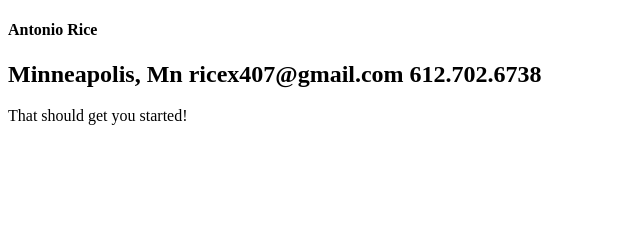
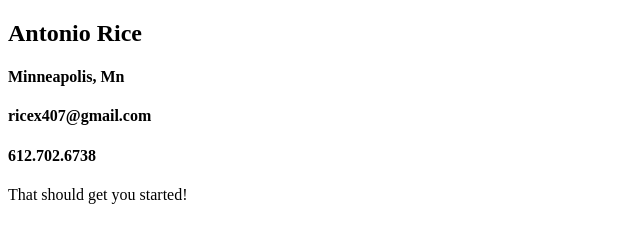
Before and after one commit to AntonioRice/antoniorice.github.io, a plain HTML site: page index.html in a window 1280 px wide. Shown: the whole page, without its empty margins (0-640 px from the left). Drawn offline with Linux system fonts and the light colour scheme.

Commit message:
Update index.html

```diff
--- a/index.html
+++ b/index.html
@@ -6,11 +6,11 @@
   </head>
 
     <body>
-      <h4> Antonio Rice </h4>
-      <h2> Minneapolis, Mn
-           ricex407@gmail.com
-           612.702.6738
-      </h2>
+      <h2> Antonio Rice </h2>
+      <h4> Minneapolis, Mn </h4>
+      <h4> ricex407@gmail.com </h4>
+      <h4> 612.702.6738 </h4>
+
 
 
       <p>That should get you started!</p>
```
